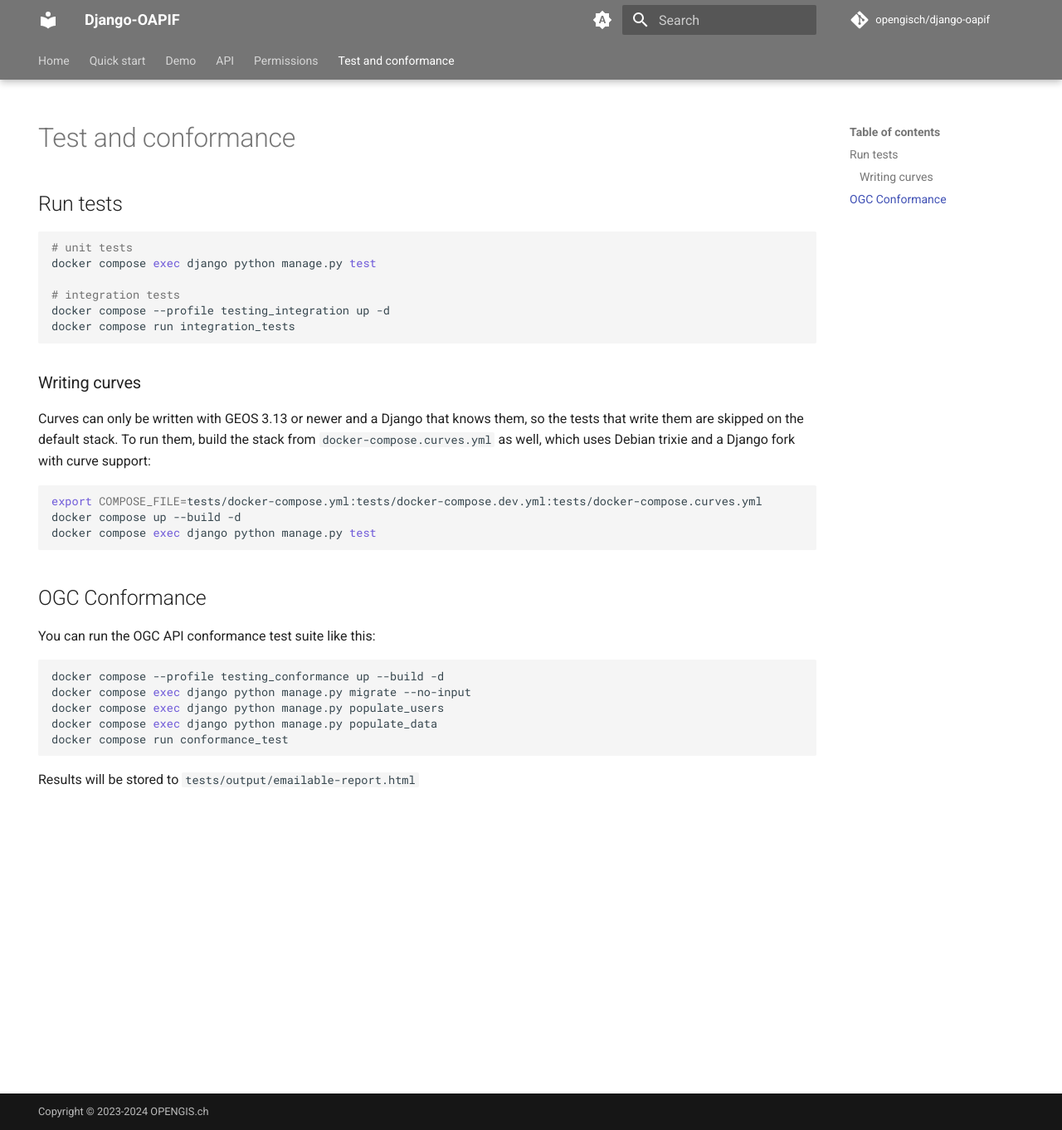
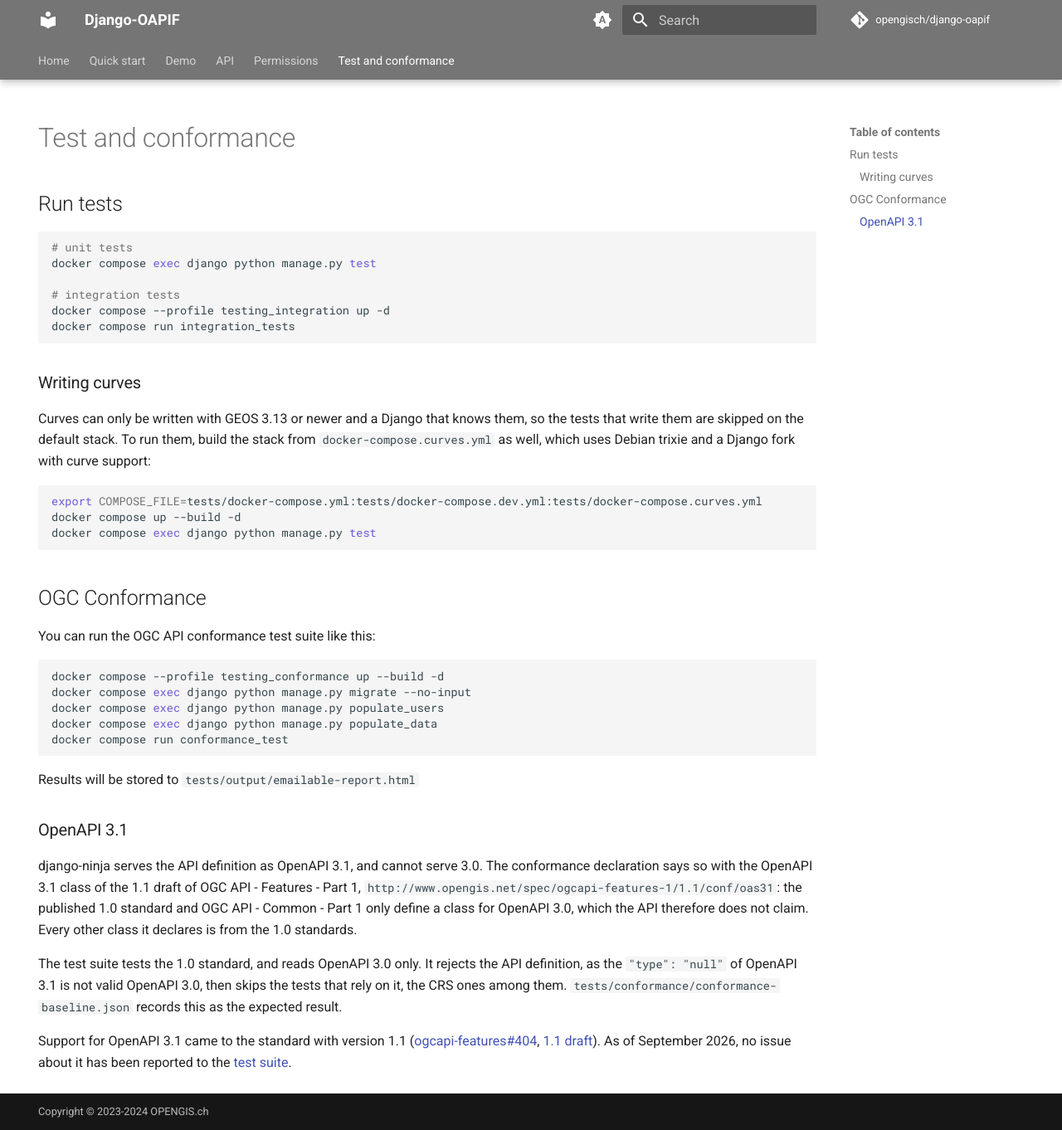
Before and after one commit to opengisch/django-oapif, an MkDocs documentation site: the page built from docs/content/tests.md, in a window 1280 px wide and 1362 px high. Shown: the whole window at 83% size. Built offline with MkDocs 1.6.1 and Material for MkDocs 9.7.7, drawn with Linux system fonts in a browser that asks for light colours; comment, search, counter and statistics services are not loaded.

Commit message:
Declare the OpenAPI 3.1 class actually served

````diff
--- a/docs/content/tests.md
+++ b/docs/content/tests.md
@@ -39,3 +39,20 @@ docker compose run conformance_test
 ```
 
 Results will be stored to `tests/output/emailable-report.html`
+
+### OpenAPI 3.1
+
+django-ninja serves the API definition as OpenAPI 3.1, and cannot serve 3.0. The conformance
+declaration says so with the OpenAPI 3.1 class of the 1.1 draft of OGC API - Features - Part 1,
+`http://www.opengis.net/spec/ogcapi-features-1/1.1/conf/oas31`: the published 1.0 standard and
+OGC API - Common - Part 1 only define a class for OpenAPI 3.0, which the API therefore does not claim.
+Every other class it declares is from the 1.0 standards.
+
+The test suite tests the 1.0 standard, and reads OpenAPI 3.0 only. It rejects the API definition, as the
+`"type": "null"` of OpenAPI 3.1 is not valid OpenAPI 3.0, then skips the tests that rely on it, the CRS
+ones among them. `tests/conformance/conformance-baseline.json` records this as the expected result.
+
+Support for OpenAPI 3.1 came to the standard with version 1.1
+([ogcapi-features#404](https://github.com/opengeospatial/ogcapi-features/issues/404),
+[1.1 draft](https://docs.ogc.org/DRAFTS/17-069r5.html)). As of September 2026, no issue about it has
+been reported to the [test suite](https://github.com/opengeospatial/ets-ogcapi-features10/issues).
````
Also changed, not shown: 2 other files.
